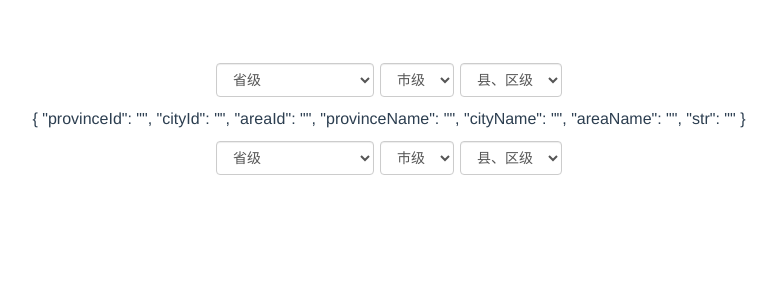
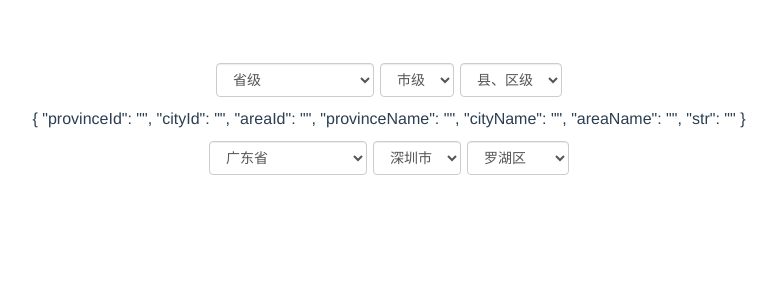
Before and after one commit to think2cat/Vue_CitySelector, a Vue app: page / in a window 1280 px wide. Shown: the top 300 px of the page, without its empty margins (251-1028 px from the left). Built offline with nearby package versions, Linux system fonts and the light colour scheme.

Commit message:
:mask:add element-ui branch's link

```diff
--- a/src/App.vue
+++ b/src/App.vue
@@ -2,7 +2,7 @@
   <div id="app">
     <div><CitySelector @change="handelChange"/></div>
     <div class="tips" v-text="tips"></div>
-    <div><CitySelector val="440303"/></div>
+    <div><CitySelector :val="myId"/></div>
   </div>
 </template>
 
@@ -13,8 +13,14 @@ export default {
   name: 'app',
   data(){
     return {
-      tips:''
+      tips: '',
+      myId: ''
     }
+  },
+  mounted(){
+    setTimeout(() => {
+      this.myId = 440303;
+    },10);
   },
   components: {
     CitySelector
```
Also changed, not shown: 1 other file (tests, documents, lock files or other folders).
